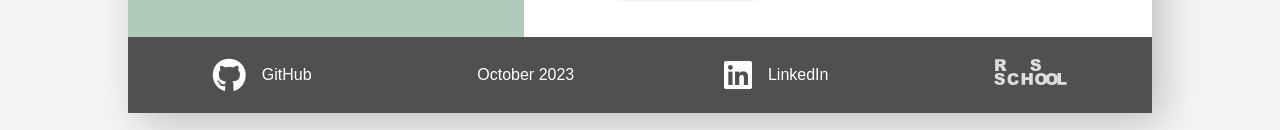
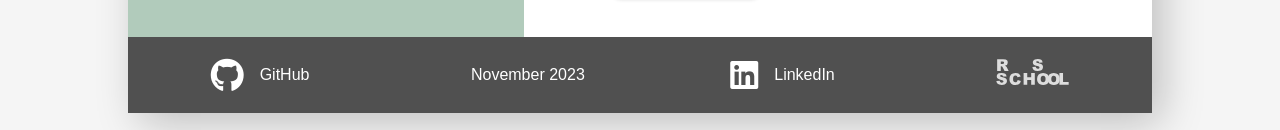
Before and after one commit to ElenaCoder/rsschool-cv, a plain HTML site: page index.html in a window 1280 px wide. Shown: the part 2162-2292 px from the top of the page. Drawn offline with Linux system fonts and the light colour scheme.

Commit message:
feat: update date in footer

```diff
--- a/index.html
+++ b/index.html
@@ -412,7 +412,7 @@
                     <p>GitHub</p>
                 </a>
 
-                <p>October 2023</p>
+                <p>November 2023</p>
 
                 <a
                     class="my-github"
```
